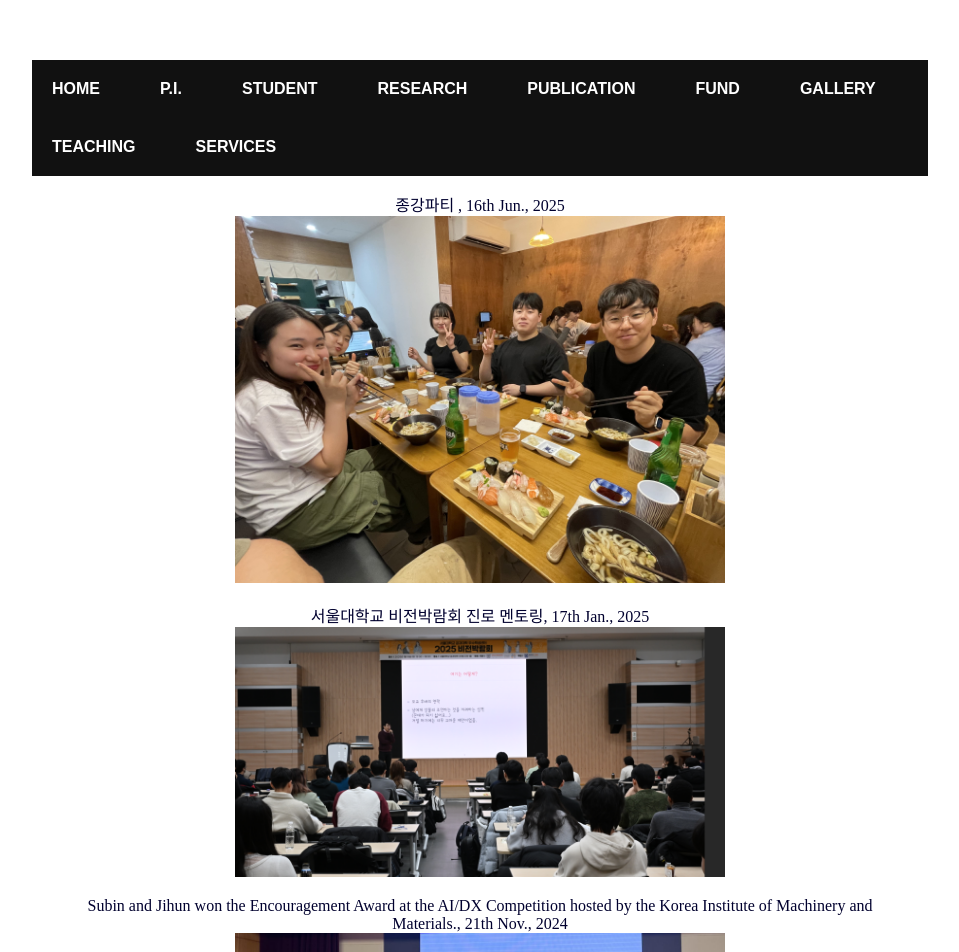
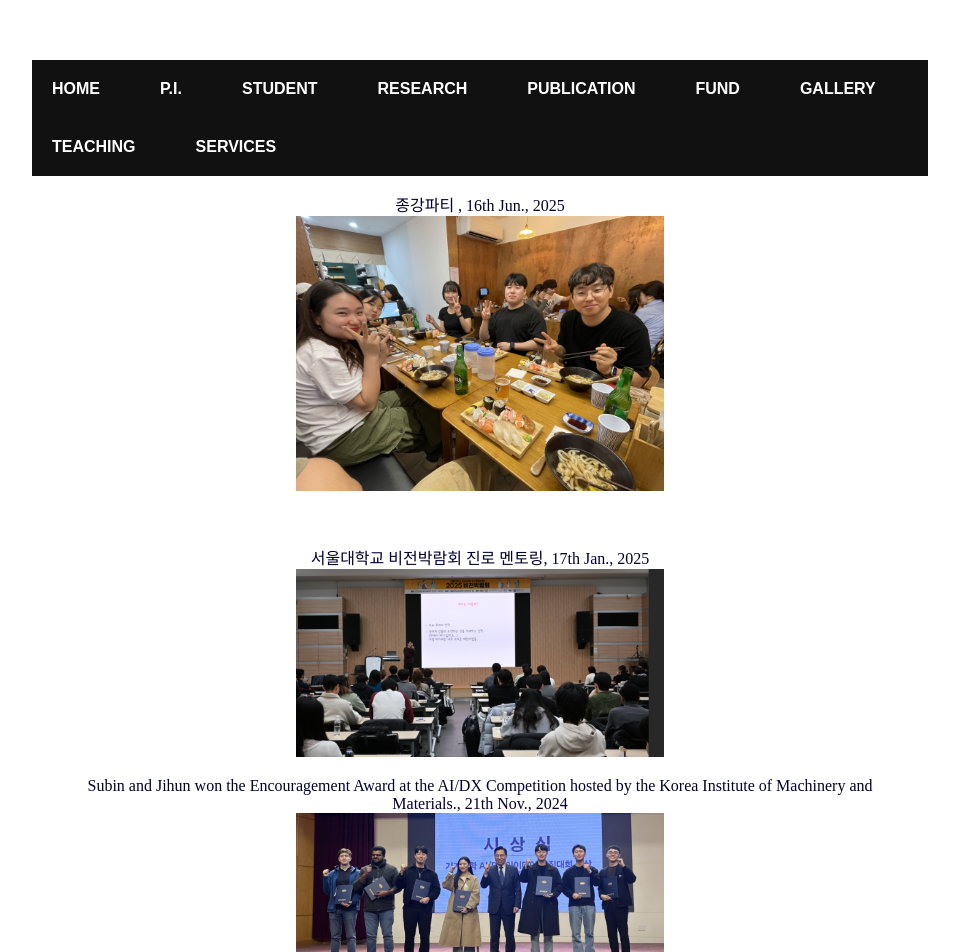
Before and after one commit to jaekwangjk/jaekwangjk.github.io, a Jekyll site: the page built from gallery.html, in a window 1280 px wide. Shown: the top 952 px of the page, without its empty margins (160-1119 px from the left). Built offline with Jekyll 4.4.1, drawn with Linux system fonts in a browser that asks for light colours.

Commit message:
Update gallery.html

```diff
--- a/gallery.html
+++ b/gallery.html
@@ -9,16 +9,17 @@
   <figure>
   <figcaption>
   종강파티 , 16th Jun., 2025 <br> </figcaption>
-  <img src="pictures/jongpa_2025spring-2.jpeg" alt="No rendering" style="width:60%">
+  <img src="pictures/jongpa_2025spring-2.jpeg" alt="No rendering" style="width:45%">
   </figure>
   </center>
 
+  <br>
 
   <center>
   <figure>
   <figcaption>
   서울대학교 비전박람회 진로 멘토링, 17th Jan., 2025 <br> </figcaption>
-  <img src="pictures/snu_talk.png" alt="No rendering" style="width:60%">
+  <img src="pictures/snu_talk.png" alt="No rendering" style="width:45%">
   </figure>
   </center>
 
@@ -26,35 +27,35 @@
   <figure>
   <figcaption>
  Subin and Jihun won the Encouragement Award at the AI/DX Competition hosted by the Korea Institute of Machinery and Materials., 21th Nov., 2024 <br> </figcaption>
-  <img src="pictures/subinAwardAIDX.png" alt="No rendering" style="width:60%">
+  <img src="pictures/subinAwardAIDX.png" alt="No rendering" style="width:45%">
   </figure>
   </center>
 
   <center>
   <figure>
   <figcaption>Group Lunch, 14th Nov., 2024</figcaption>
-  <img src="pictures/grouplunch_20241114.jpg" alt="No rendering" style="width:60%">
+  <img src="pictures/grouplunch_20241114.jpg" alt="No rendering" style="width:45%">
   </figure>
   </center>
 
   <center>
   <figure>
   <figcaption>Subin presented at the 13th International Symposium on Non-thermal/Thermal Plasma for Pollution Control & Sustainable Energy. <br> Congratulations on her academic debut! <br>  </figcaption>
-  <img src="pictures/SubinPresenting.jpg" alt="No rendering" style="width:60%">
+  <img src="pictures/SubinPresenting.jpg" alt="No rendering" style="width:45%">
   </figure>
   </center>
 
   <center>
   <figure>
   <figcaption>Prof. Kim gave a talk in International Congress of Theoretical and Applied Mechanics at Daegue in 2024. <br> </figcaption>
-  <img src="pictures/ictam2024.jpg" alt="No rendering" style="width:60%">
+  <img src="pictures/ictam2024.jpg" alt="No rendering" style="width:45%">
   </figure>
   </center>
 
   <center>
   <figure>
   <figcaption>KSME at Songdo, Incheon, November 2023. <br> </figcaption>
-  <img src="pictures/KSME2023.jpeg" alt="No rendering" style="width:60%">
+  <img src="pictures/KSME2023.jpeg" alt="No rendering" style="width:45%">
   </figure>
   </center>
 
```
